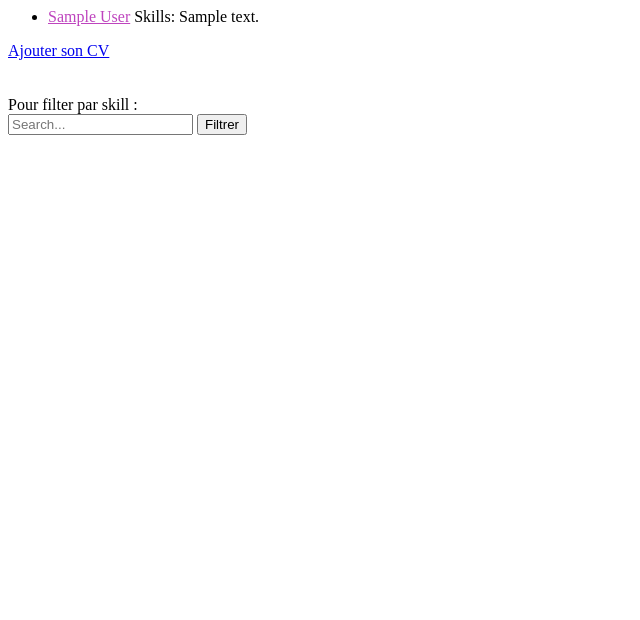
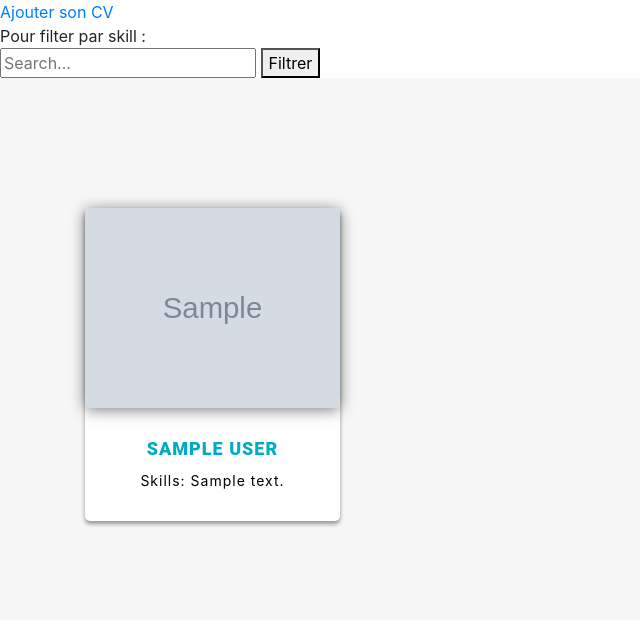
Before and after one commit to Gacara/IIM-A4-Django, a Django app: page / in a window 1280 px wide. Shown: the top 620 px of the page, without its empty margins (0-640 px from the left). Run offline with Django 3.2, Linux system fonts and the light colour scheme; tables that the repository leaves empty hold one stand-in row (values such as "Sample post"); grey boxes marked "Sample" are stand-in pictures; some libraries are stand-ins or nearby versions.

Commit message:
add boostrap

```diff
--- a/polls/static/polls/style.css
+++ b/polls/static/polls/style.css
@@ -1,3 +1,82 @@
-li a {
-    color: rgb(190, 68, 190);
-}
+/*----  Main Style  ----*/
+#cards_landscape_wrap-2{
+    text-align: center;
+    background: #F7F7F7;
+  }
+  #cards_landscape_wrap-2 .container{
+    padding-top: 80px;
+    padding-bottom: 100px;
+  }
+  #cards_landscape_wrap-2 a{
+    text-decoration: none;
+    outline: none;
+  }
+  #cards_landscape_wrap-2 .card-flyer {
+    border-radius: 5px;
+  }
+  #cards_landscape_wrap-2 .card-flyer .image-box{
+    background: #ffffff;
+    overflow: hidden;
+    box-shadow: 0px 2px 15px rgba(0, 0, 0, 0.50);
+    border-radius: 5px;
+  }
+  #cards_landscape_wrap-2 .card-flyer .image-box img{
+    -webkit-transition:all .9s ease;
+    -moz-transition:all .9s ease;
+    -o-transition:all .9s ease;
+    -ms-transition:all .9s ease;
+    width: 100%;
+    height: 200px;
+  }
+  #cards_landscape_wrap-2 .card-flyer:hover .image-box img{
+    opacity: 0.7;
+    -webkit-transform:scale(1.15);
+    -moz-transform:scale(1.15);
+    -ms-transform:scale(1.15);
+    -o-transform:scale(1.15);
+    transform:scale(1.15);
+  }
+  #cards_landscape_wrap-2 .card-flyer .text-box{
+    text-align: center;
+  }
+  #cards_landscape_wrap-2 .card-flyer .text-box .text-container{
+    padding: 30px 18px;
+  }
+  #cards_landscape_wrap-2 .card-flyer{
+    background: #FFFFFF;
+    margin-top: 50px;
+    -webkit-transition: all 0.2s ease-in;
+    -moz-transition: all 0.2s ease-in;
+    -ms-transition: all 0.2s ease-in;
+    -o-transition: all 0.2s ease-in;
+    transition: all 0.2s ease-in;
+    box-shadow: 0px 3px 4px rgba(0, 0, 0, 0.40);
+  }
+  #cards_landscape_wrap-2 .card-flyer:hover{
+    background: #fff;
+    box-shadow: 0px 15px 26px rgba(0, 0, 0, 0.50);
+    -webkit-transition: all 0.2s ease-in;
+    -moz-transition: all 0.2s ease-in;
+    -ms-transition: all 0.2s ease-in;
+    -o-transition: all 0.2s ease-in;
+    transition: all 0.2s ease-in;
+    margin-top: 50px;
+  }
+  #cards_landscape_wrap-2 .card-flyer .text-box p{
+    margin-top: 10px;
+    margin-bottom: 0px;
+    padding-bottom: 0px;
+    font-size: 14px;
+    letter-spacing: 1px;
+    color: #000000;
+  }
+  #cards_landscape_wrap-2 .card-flyer .text-box h6{
+    margin-top: 0px;
+    margin-bottom: 4px;
+    font-size: 18px;
+    font-weight: bold;
+    text-transform: uppercase;
+    font-family: 'Roboto Black', sans-serif;
+    letter-spacing: 1px;
+    color: #00acc1;
+  }
--- /dev/null
+++ b/static/polls/style.css
@@ -0,0 +1,3 @@
+li a {
+    color: rgb(190, 68, 190);
+}
--- /dev/null
+++ b/templates/base.html
@@ -0,0 +1,13 @@
+<!doctype html>
+<html lang="en">
+  <head>
+    <meta charset="utf-8">
+    <meta name="viewport" content="width=device-width, initial-scale=1, shrink-to-fit=no">
+    <link rel="stylesheet" href="https://stackpath.bootstrapcdn.com/bootstrap/4.1.3/css/bootstrap.min.css" integrity="sha384-MCw98/SFnGE8fJT3GXwEOngsV7Zt27NXFoaoApmYm81iuXoPkFOJwJ8ERdknLPMO" crossorigin="anonymous">
+    <title>CV list</title>
+  </head>
+  <body>
+          {% block content %}
+          {% endblock %}
+  </body>
+</html>
--- a/templates/polls/cv.html
+++ b/templates/polls/cv.html
@@ -1,3 +1,6 @@
+{% extends 'base.html' %}
+
+{% block content %}
 <h1>{{ contact.first_name }} {{ contact.last_name }}</h1>
 
 <img src="{{ contact.cv_Img.url }}" class="img-responsive" style="height: 150px; width: 150px;" />
@@ -5,3 +8,4 @@
 <div>Compétences : {{ contact.message }}</div>
 
 <a href="{% url 'polls:index' %}">Retour à la liste</a>
+{% endblock %}
--- a/templates/polls/detail.html
+++ b/templates/polls/detail.html
@@ -1,3 +1,6 @@
+{% extends 'base.html' %}
+
+{% block content %}
 <h1>{{ question.question_text }}</h1>
 
 {% if error_message %}<p><strong>{{ error_message }}</strong></p>{% endif %}
@@ -10,3 +13,4 @@
 {% endfor %}
 <input type="submit" value="Vote">
 </form>
+{% endblock %}
--- a/templates/polls/index.html
+++ b/templates/polls/index.html
@@ -1,24 +1,53 @@
+{% extends 'base.html' %}
 {% load static %}
 {% load tag %}
 
+
+{% block content %}
 <link rel="stylesheet" type="text/css" href="{% static 'polls/style.css' %}">
 
-{% if latest_cv_list  %}
-    <ul>
-    {% for contact in latest_cv_list %}
-        <li>
-            <a href="{% url 'polls:cv' contact.id %}">{{ contact.first_name }} {{ contact.last_name }}</a>
-            <span>Skills: {{ contact.message }}</span>
-        </li>
-    {% endfor %}
-    </ul>
-{% else %}
-    <p>No CV are available.</p>
-{% endif %}
 <a href="{% url 'polls:contact' %}">Ajouter son CV</a>
-<br><br><br>
+<br>
 <span>Pour filter par skill : </span>
 <form action="{%url 'polls:index' %}"  method="get">
     <input type="text" name="contains" placeholder="Search...">
     <button  type="submit">Filtrer</button>
  </form>
+
+
+        <div id="cards_landscape_wrap-2">
+            <div class="container">
+                <div class="row">
+                    {% if latest_cv_list  %}
+                    {% for contact in latest_cv_list %}
+                    <div class="col-xs-12 col-sm-6 col-md-3 col-lg-3">
+
+                                <a href="{% url 'polls:cv' contact.id %}">
+                                    <div class="card-flyer">
+                                        <div class="text-box">
+                                            <div class="image-box">
+                                                <img src="{{ contact.cv_Img.url }}" alt="" />
+                                            </div>
+                                            <div class="text-container">
+                                                <h6>{{ contact.first_name }} {{ contact.last_name }} </h6>
+                                                <p>Skills: {{ contact.message }}</p>
+                                            </div>
+                                        </div>
+                                    </div>
+                                </a>
+                            </div>
+                    {% endfor %}
+                    {% else %}
+                    <p>No CV are available.</p>
+                {% endif %}
+
+
+
+
+
+                </div>
+            </div>
+        </div>
+
+
+         {% endblock %}
--- a/templates/polls/polls.html
+++ b/templates/polls/polls.html
@@ -1,3 +1,6 @@
+{% extends 'base.html' %}
+
+{% block content %}
 {% load static %}
 
 <link rel="stylesheet" type="text/css" href="{% static 'polls/style.css' %}">
@@ -10,3 +13,4 @@
 {% else %}
     <p>No polls are available.</p>
 {% endif %}
+{% endblock %}
--- a/templates/polls/results.html
+++ b/templates/polls/results.html
@@ -1,3 +1,6 @@
+{% extends 'base.html' %}
+
+{% block content %}
 <h1>{{ question.question_text }}</h1>
 
 <ul>
@@ -7,3 +10,4 @@
 </ul>
 
 <a href="{% url 'polls:detail' question.id %}">Vote again?</a>
+{% endblock %}
```
Also changed, not shown: templates/polls/contact_forms.html (+4 -9 lines).
